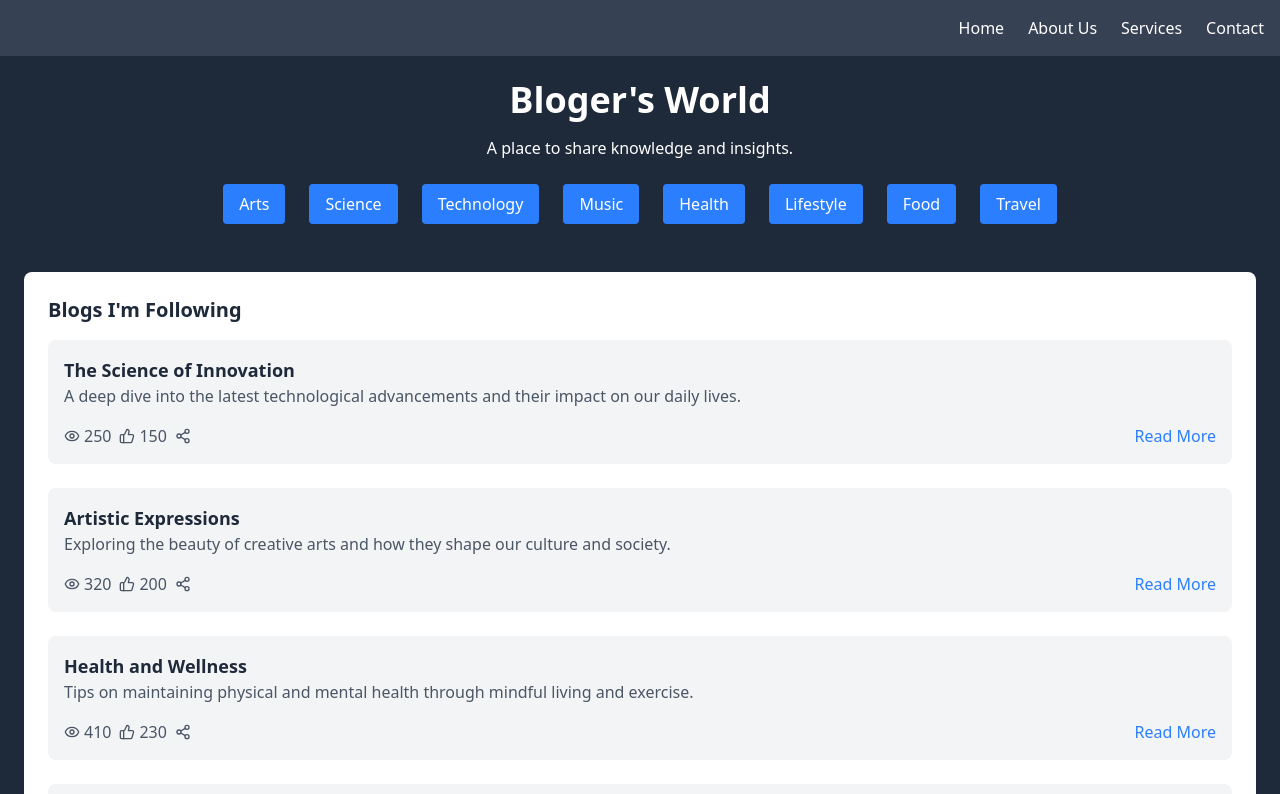
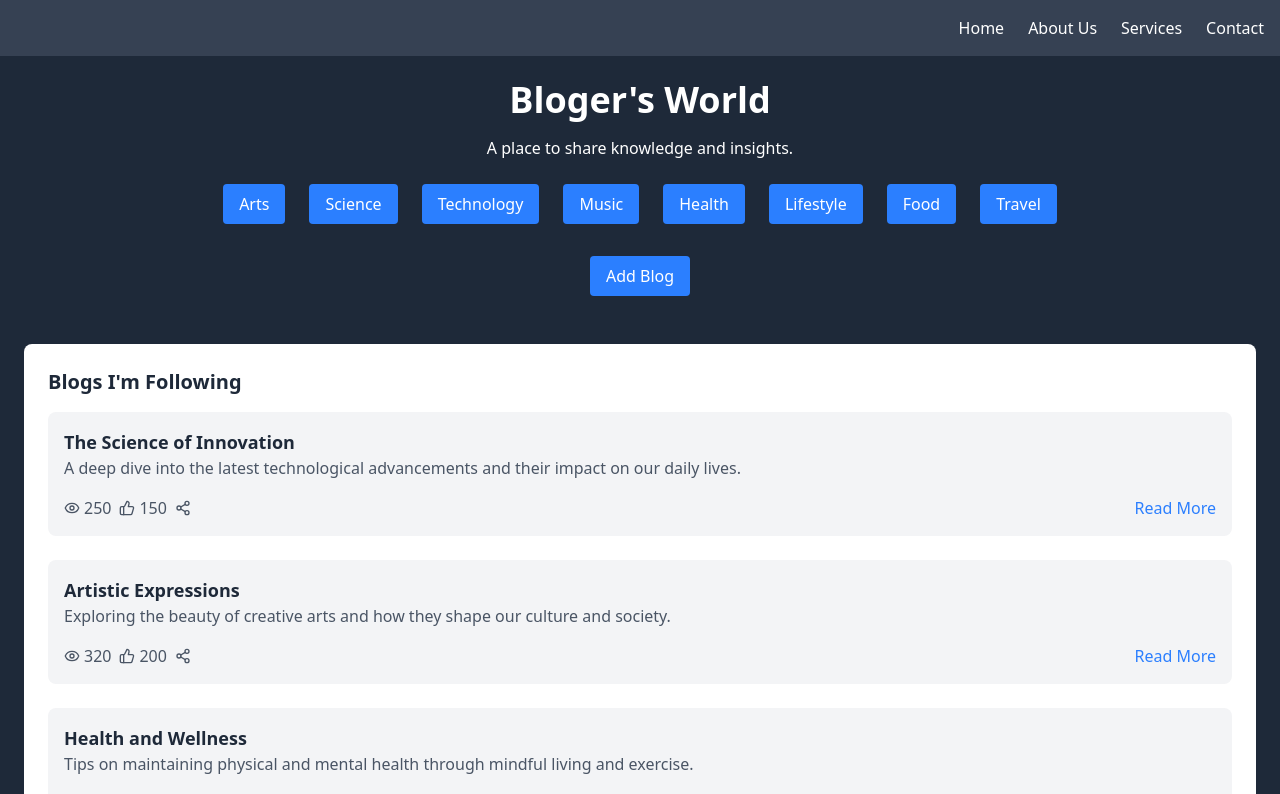
Before and after one commit to varshinipaluri/Blogers_World_react, a React (Vite) app: page / in a window 1280 px wide. Shown: the top 794 px of the page. Built offline with nearby package versions, Linux system fonts and the light colour scheme.

Commit message:
Update Header.jsx

```diff
--- a/src/pages/Header.jsx
+++ b/src/pages/Header.jsx
@@ -16,6 +16,10 @@ const Header = () => (
         <Link to="/category/food" className="bg-blue-500 text-white px-4 py-2 rounded hover:bg-blue-400">Food</Link>
         <Link to="/category/travel" className="bg-blue-500 text-white px-4 py-2 rounded hover:bg-blue-400">Travel</Link>
       </div>
+
+      <div className="mt-8 flex justify-center">
+        <Link to="/addblog" className="bg-blue-500 text-white px-4 py-2 rounded hover:bg-blue-400">Add Blog</Link>
+      </div>
     </div>
   </div>
 );
```
